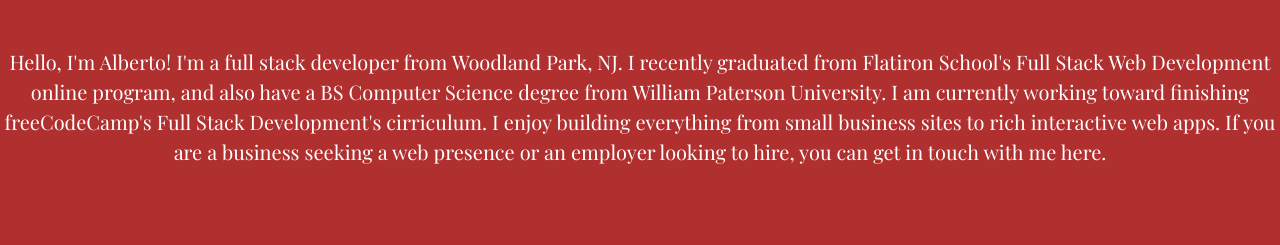
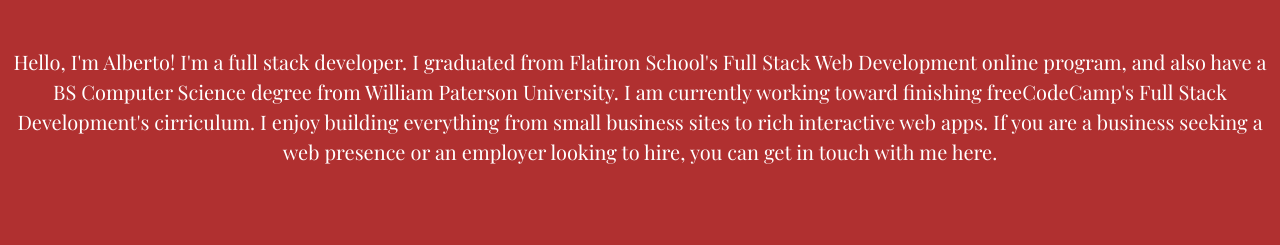
Before and after one commit to Booligan/Booligan.github.io, a website: page index.html in a window 1280 px wide. Shown: the part 1255-1500 px from the top of the page. Drawn offline with nearby package versions, Linux system fonts and the light colour scheme.

Commit message:
updated bio

```diff
--- a/index.html
+++ b/index.html
@@ -64,7 +64,7 @@
 
       <img src="../img/me.JPG" class="img-responsive alberto" alt="alberto">
 
-        <p id="bio" class="text-center">Hello, I'm Alberto! I'm a full stack developer from Woodland Park, NJ. I recently graduated from Flatiron School's Full Stack Web Development online program, and also have a BS Computer Science degree from William Paterson University. I am currently working toward finishing freeCodeCamp's Full Stack Development's cirriculum. I enjoy building everything from small business sites to rich interactive web apps. If you are a business seeking a web presence or an employer looking to hire, you can get in touch with me here.</p>
+        <p id="bio" class="text-center">Hello, I'm Alberto! I'm a full stack developer. I graduated from Flatiron School's Full Stack Web Development online program, and also have a BS Computer Science degree from William Paterson University. I am currently working toward finishing freeCodeCamp's Full Stack Development's cirriculum. I enjoy building everything from small business sites to rich interactive web apps. If you are a business seeking a web presence or an employer looking to hire, you can get in touch with me here.</p>
         <div class="row education">
           <div class="col-md-2 col-sm-2"></div>
           <div class="col-md-4 col-sm-4 flatiron">
```
